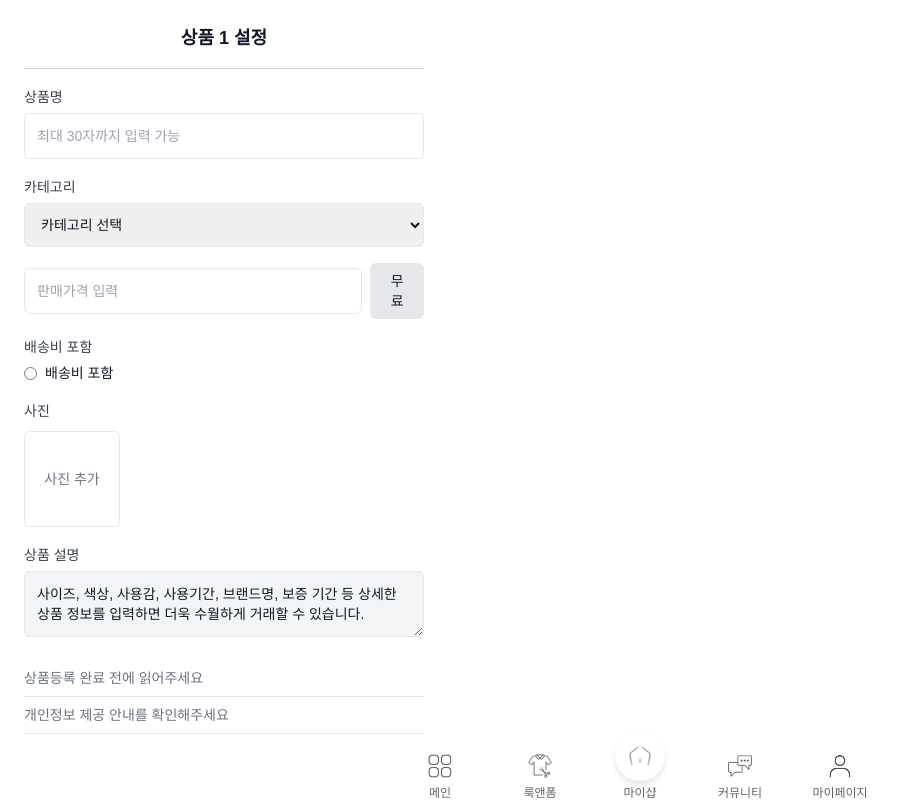
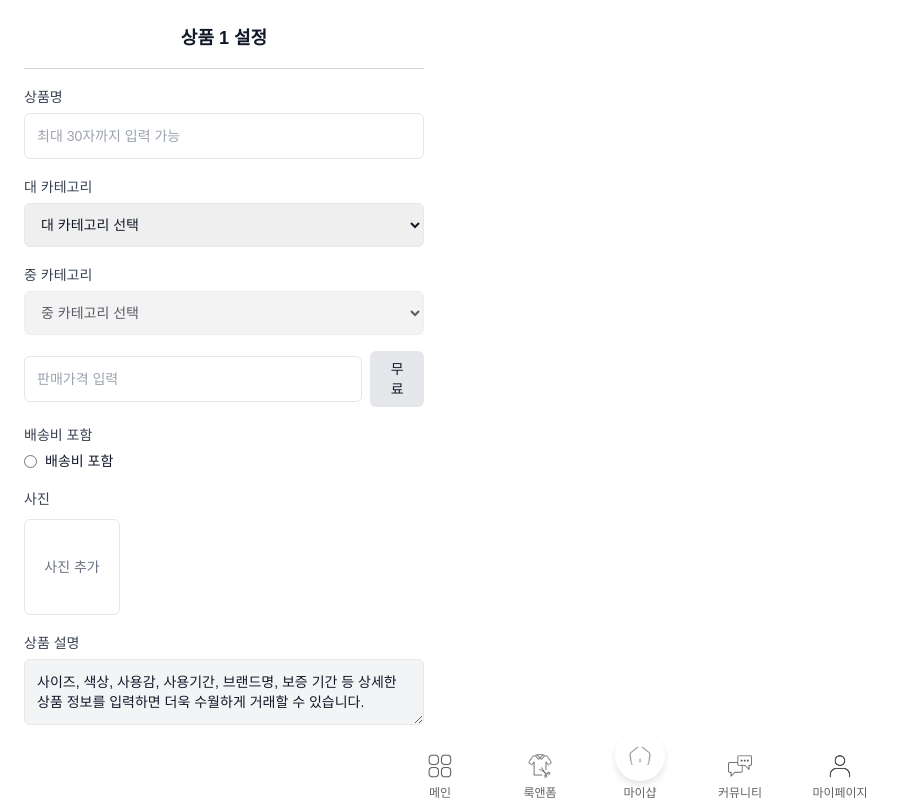
Before and after one commit to Project-FitLoop/FitLoop-FE, a Next.js app: page /products/register in a window 1280 px wide. Shown: the whole page, without its empty margins (0-905 px from the left). Built offline with nearby package versions, Linux system fonts and the light colour scheme.

Commit message:
[feat/#23] 상품 페이지에서 대카테고리와 중카테고리로 분류 가능하게 구현

```diff
--- a/src/ui/components/product/ProductRegisterForm.tsx
+++ b/src/ui/components/product/ProductRegisterForm.tsx
@@ -1,15 +1,15 @@
 "use client"
 import React, { useState } from "react";
+import { categories, subCategories } from "@/data/categories";
 
 const ProductRegisterForm: React.FC = () => {
   const [productName, setProductName] = useState("");
   const [category, setCategory] = useState("");
+  const [subCategory, setSubCategory] = useState("");
   const [price, setPrice] = useState("");
   const [isFree, setIsFree] = useState(false);
   const [includeShipping, setIncludeShipping] = useState(false);
   const [image, setImage] = useState<string | null>(null);
-  const [productCondition, setProductCondition] = useState("");
-  const [usedCondition, setUsedCondition] = useState("");
 
   const handleImageUpload = (e: React.ChangeEvent<HTMLInputElement>) => {
     if (e.target.files && e.target.files[0]) {
@@ -46,18 +46,42 @@ const ProductRegisterForm: React.FC = () => {
         />
       </div>
 
-      {/* 카테고리 */}
+      {/* 대 카테고리 */}
       <div className="mb-4">
-        <label className="text-gray-700 text-sm font-medium">카테고리</label>
+        <label className="text-gray-700 text-sm font-medium">대 카테고리</label>
         <select
           value={category}
-          onChange={(e) => setCategory(e.target.value)}
+          onChange={(e) => {
+            setCategory(e.target.value);
+            setSubCategory(""); // 중 카테고리 초기화
+          }}
           className="w-full p-3 border rounded-md mt-1 text-sm text-gray-900"
         >
-          <option value="">카테고리 선택</option>
-          <option value="electronics">전자기기</option>
-          <option value="fashion">패션</option>
-          <option value="home">홈 & 리빙</option>
+          <option value="">대 카테고리 선택</option>
+          {categories.map((cat) => (
+            <option key={cat.id} value={cat.id}>
+              {cat.name}
+            </option>
+          ))}
+        </select>
+      </div>
+
+      {/* 중 카테고리 */}
+      <div className="mb-4">
+        <label className="text-gray-700 text-sm font-medium">중 카테고리</label>
+        <select
+          value={subCategory}
+          onChange={(e) => setSubCategory(e.target.value)}
+          className="w-full p-3 border rounded-md mt-1 text-sm text-gray-900"
+          disabled={!category}
+        >
+          <option value="">중 카테고리 선택</option>
+          {category &&
+            subCategories[category]?.map((sub) => (
+              <option key={sub.code} value={sub.code}>
+                {sub.name}
+              </option>
+            ))}
         </select>
       </div>
 
@@ -134,9 +158,9 @@ const ProductRegisterForm: React.FC = () => {
       {/* 저장 버튼 */}
       <button
         className={`w-full p-3 text-white rounded-md font-medium ${
-          productName && category && price ? "bg-black" : "bg-gray-400"
+          productName && category && subCategory && price ? "bg-black" : "bg-gray-400"
         }`}
-        disabled={!productName || !category || !price}
+        disabled={!productName || !category || !subCategory || !price}
       >
         저장하기
       </button>
```
